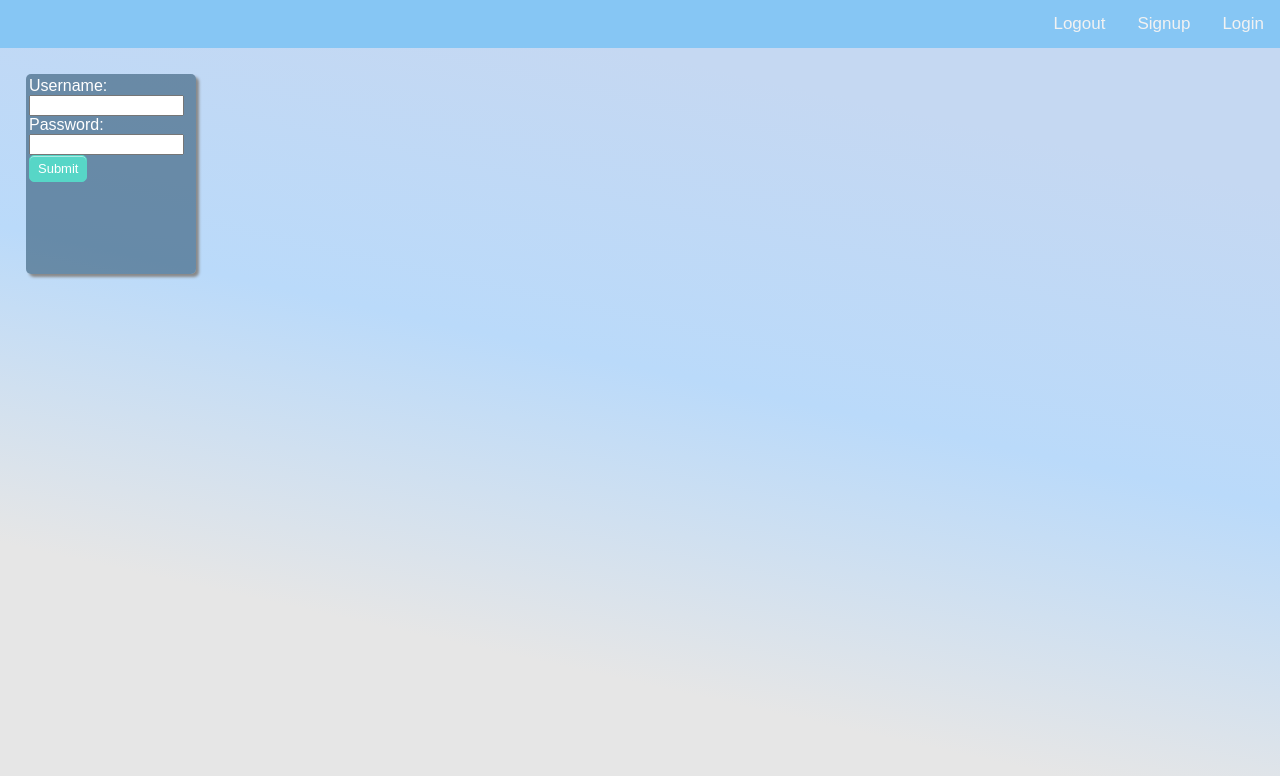
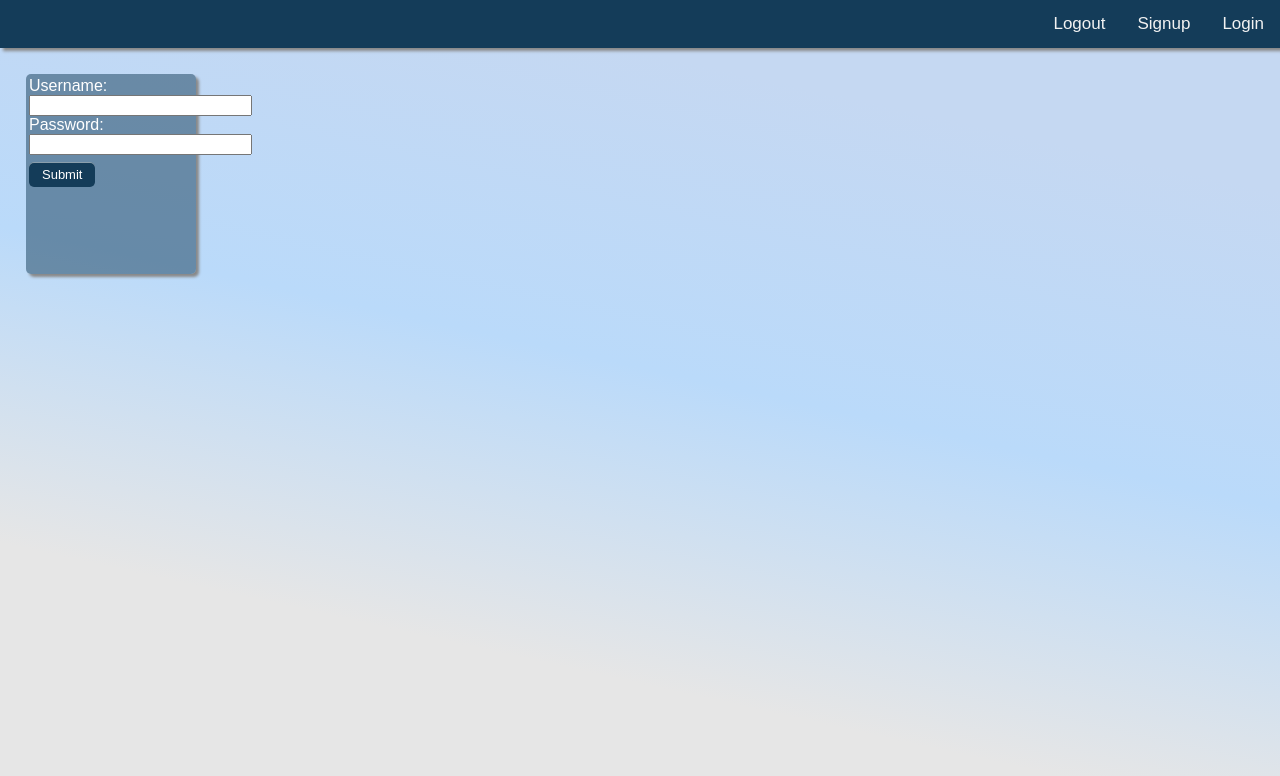
Before and after one commit to bother7/weather-trip-planner-frontend, a React (Create React App) app: page /login in a window 1280 px wide. Shown: the top 776 px of the page. Built offline with nearby package versions, Linux system fonts and the light colour scheme; no server answers.

Commit message:
added padding to submit

```diff
--- a/src/App.css
+++ b/src/App.css
@@ -1,7 +1,8 @@
 .navbar {
-   background-color: #86c6f4;
+   background-color: rgb(20, 60, 89);
    overflow: hidden;
-   box-shadow: 5px 5px 5px #888888;
+   box-shadow: 3px 3px 3px #888888;
+   position: relative;
 
 }
 .navbar a {
@@ -41,18 +42,22 @@
 }
 
 .inputField {
-  width: 90%
+  margin: auto;
+  position: relative;
+  padding-left: 13%;
+  padding-right: 13%;
 }
 
 .fsSubmitButton {
-  padding: 5px 8px 5px;
+  margin-top: 4%;
+  padding: 5px 13px 5px;
   font-size: 13px;
-  background-color: #57d6c7;
+  background-color: rgb(20, 60, 89);
   color: #ffffff;
   border-radius: 5px;
   -moz-border-radius: 5px;
   -webkit-border-radius: 5px;
-  border: 1px solid #57D6C7;
+  border: rgb(20, 60, 89);
   cursor: pointer;
   box-shadow: 0 1px 0 rgba(255, 255, 255, 0.5) inset;
   -moz-box-shadow: 0 1px 0 rgba(255, 255, 255, 0.5) inset;
--- a/src/components/UserLogin.js
+++ b/src/components/UserLogin.js
@@ -40,7 +40,7 @@ export default class UserLogin extends React.Component {
   }
 
   render(){
-    return (<div className="form"><form onSubmit={this.handleSubmit}>
+    return (<form className="form" onSubmit={this.handleSubmit}>
       <label className="label">
       Username:
       </label>
@@ -50,6 +50,6 @@ export default class UserLogin extends React.Component {
       </label>
       <input className="inputField" type="password" name="name" onChange={this.changePassword} value={this.state.password}/>
       <input className="fsSubmitButton" type="submit" value="Submit" />
-      </form></div>)
+      </form>)
   }
 }
```
